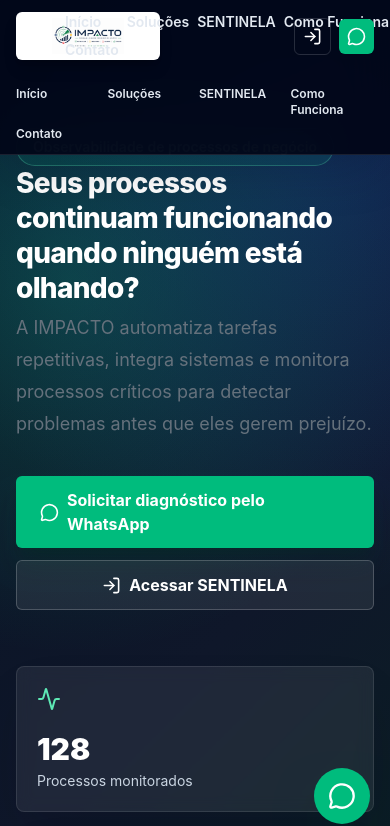
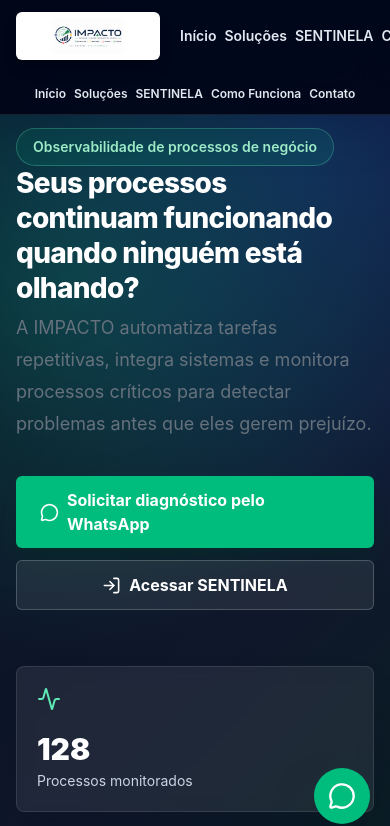
Before and after one commit to brunosilvabhz-droid/sentinela, a React (Vite) app in the folder frontend/: page / in a window 390 px wide. Shown: the top 826 px of the page. Built offline with nearby package versions, Linux system fonts and the light colour scheme; no server answers.

Commit message:
Fix landing header layout

```diff
--- a/frontend/src/components/landing/Header.jsx
+++ b/frontend/src/components/landing/Header.jsx
@@ -10,15 +10,15 @@
 
 export default function Header({ content }) {
   return (
-    <header className="fixed inset-x-0 top-0 z-40 border-b border-white/10 bg-slate-950/94 shadow-2xl shadow-slate-950/20 backdrop-blur-xl">
-      <div className="mx-auto grid max-w-7xl grid-cols-[auto_1fr_auto] items-center gap-3 px-4 py-3 sm:px-6 lg:px-8">
+    <header className="impacto-header fixed inset-x-0 top-0 z-40 border-b border-white/10 bg-slate-950/94 shadow-2xl shadow-slate-950/20 backdrop-blur-xl">
+      <div className="mx-auto flex max-w-7xl items-center justify-between gap-5 px-4 py-3 sm:px-6 lg:px-8">
         <a className="flex min-w-0 items-center gap-3" href="#inicio" aria-label={content.companyName}>
-          <span className="flex h-12 w-36 items-center justify-center rounded-md bg-white p-1.5 shadow-lg shadow-black/20 sm:w-44">
+          <span className="flex h-12 w-36 items-center justify-center rounded-md bg-white p-1.5 shadow-lg shadow-black/20 lg:w-44">
             <img className="max-h-full max-w-full object-contain" src={content.logoUrl} alt={content.companyName} />
           </span>
         </a>
 
-        <nav className="hidden min-w-0 justify-center gap-5 text-sm font-semibold text-slate-200 lg:flex xl:gap-7">
+        <nav className="impacto-desktop-nav min-w-0 items-center justify-center gap-5 text-sm font-semibold text-slate-200 xl:gap-7">
           {links.map(([label, href]) => (
             <a className="whitespace-nowrap transition hover:text-emerald-300" href={href} key={href}>
               {label}
@@ -26,7 +26,7 @@
           ))}
         </nav>
 
-        <div className="hidden items-center justify-end gap-2 md:flex xl:gap-3">
+        <div className="impacto-desktop-actions items-center justify-end gap-2 xl:gap-3">
           <a className="inline-flex items-center gap-2 rounded-md border border-white/15 px-3 py-2 text-sm font-semibold text-white transition hover:border-emerald-300 hover:text-emerald-200 xl:px-4" href={content.sentinelaLoginUrl}>
             <LogIn size={16} /> Login SENTINELA
           </a>
@@ -35,7 +35,7 @@
           </a>
         </div>
 
-        <div className="flex items-center justify-end gap-2 md:hidden">
+        <div className="impacto-mobile-actions items-center justify-end gap-2">
           <a className="inline-flex items-center justify-center rounded-md border border-white/15 p-2 text-white" href={content.sentinelaLoginUrl} aria-label="Login SENTINELA">
             <LogIn size={19} />
           </a>
@@ -44,7 +44,7 @@
           </a>
         </div>
       </div>
-      <nav className="mx-auto flex max-w-7xl gap-4 overflow-x-auto px-4 pb-3 text-xs font-semibold text-slate-200 sm:px-6 lg:hidden">
+      <nav className="impacto-mobile-nav mx-auto max-w-7xl gap-4 overflow-x-auto px-4 pb-3 text-xs font-semibold text-slate-200 sm:px-6">
         {links.map(([label, href]) => (
           <a className="shrink-0 transition hover:text-emerald-300" href={href} key={href}>
             {label}
--- a/frontend/src/styles.css
+++ b/frontend/src/styles.css
@@ -579,3 +579,38 @@
     grid-template-columns: 1fr;
   }
 }
+
+.impacto-header nav {
+  display: flex;
+}
+
+.impacto-desktop-nav,
+.impacto-desktop-actions {
+  display: flex;
+}
+
+.impacto-mobile-actions,
+.impacto-mobile-nav {
+  display: none;
+}
+
+.impacto-header a {
+  text-decoration: none;
+}
+
+.impacto-header .impacto-desktop-actions a,
+.impacto-header .impacto-mobile-actions a {
+  min-height: 40px;
+}
+
+@media (max-width: 1023px) {
+  .impacto-desktop-nav,
+  .impacto-desktop-actions {
+    display: none;
+  }
+
+  .impacto-mobile-actions,
+  .impacto-mobile-nav {
+    display: flex;
+  }
+}
```
